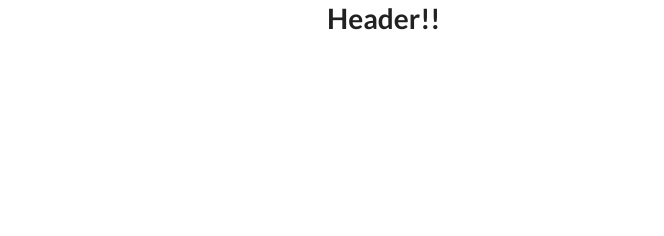
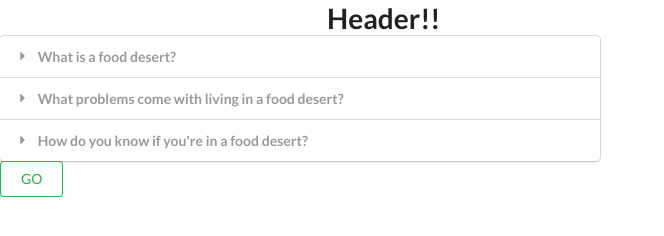
Before and after one commit to Team9353/Team9353.github.io, a website: page index.html in a window 1280 px wide. Shown: the whole page, without its empty margins (0-664 px from the left). Drawn offline with nearby package versions, Linux system fonts and the light colour scheme.

Commit message:
working on the home screen

```diff
--- a/index.html
+++ b/index.html
@@ -4,6 +4,7 @@
     <script src="https://code.jquery.com/jquery-3.1.1.min.js" crossorigin="anonymous"></script>
     <link rel="stylesheet" href="https://cdn.jsdelivr.net/npm/semantic-ui@2.4.2/dist/semantic.min.css">
     <script src="https://cdn.jsdelivr.net/npm/semantic-ui@2.4.2/dist/semantic.min.js"></script>
+
   </head>
   <body>
     <div class="ui two column grid centered">
@@ -11,5 +12,32 @@
         <h1>Header!!</h1>
       </div>
     </div>
+    <div class="ui styled accordion">
+        <div class="title">
+          <i class="dropdown icon"></i>
+          What is a food desert?
+        </div>
+        <div class="content">
+          <p class="transition hidden">A food desert is... .</p>
+        </div>
+        <div class="title">
+          <i class="dropdown icon"></i>
+          What problems come with living in a food desert?
+        </div>
+        <div class="content">
+          <p>There are many problems with living in a food desert.</p>
+        </div>
+        <div class="title">
+          <i class="dropdown icon"></i>
+          How do you know if you're in a food desert?
+        </div>
+        <div class="content">
+          <p>Click below and find out!.</p>
+        </div>
+      </div>
+    <script>
+      $('.ui.accordion').accordion();
+    </script>
+    <button class="ui green basic button">GO</button>
   </body>
 </html>
--- /dev/null
+++ b/scripts/accordion.js
@@ -0,0 +1 @@
+$('.ui.accordion').accordion();
--- /dev/null
+++ b/styles/main.css
@@ -0,0 +1,3 @@
+.ui.accordion {
+    width: 100vw;
+}
```
